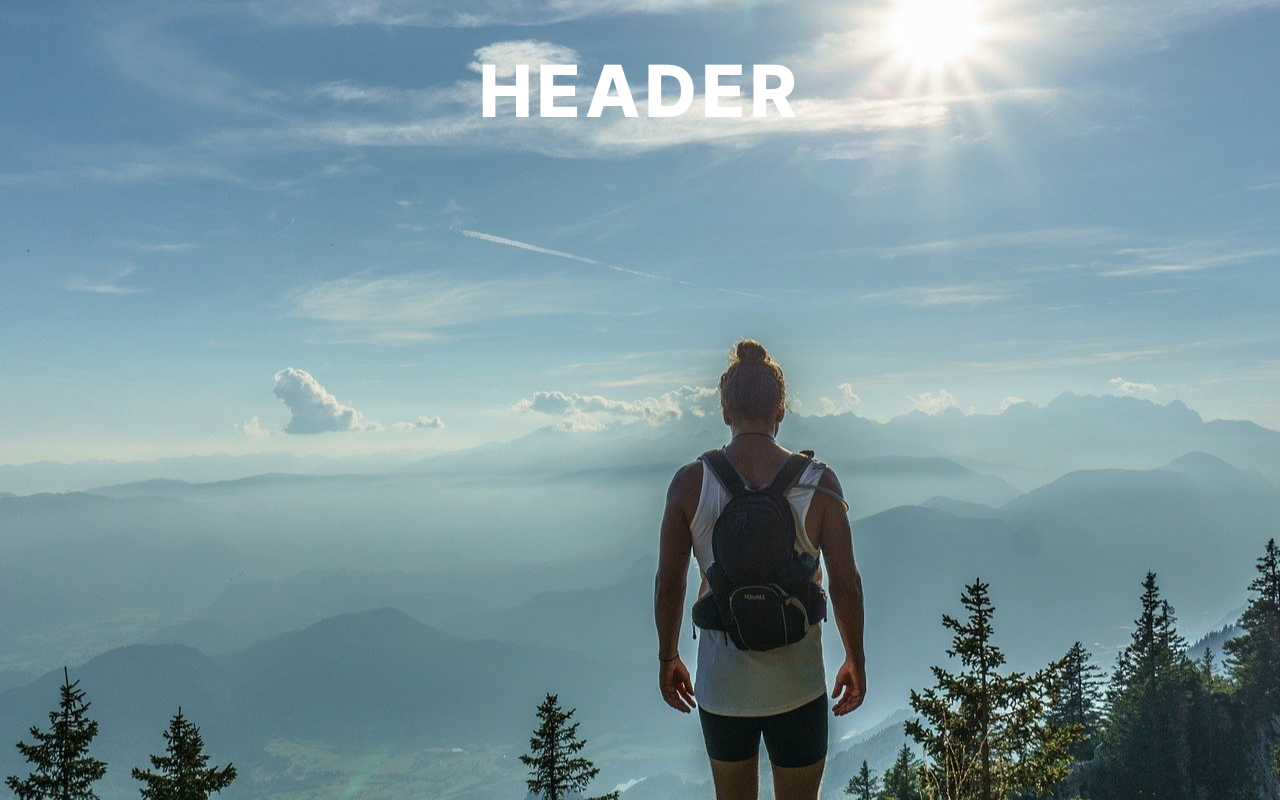
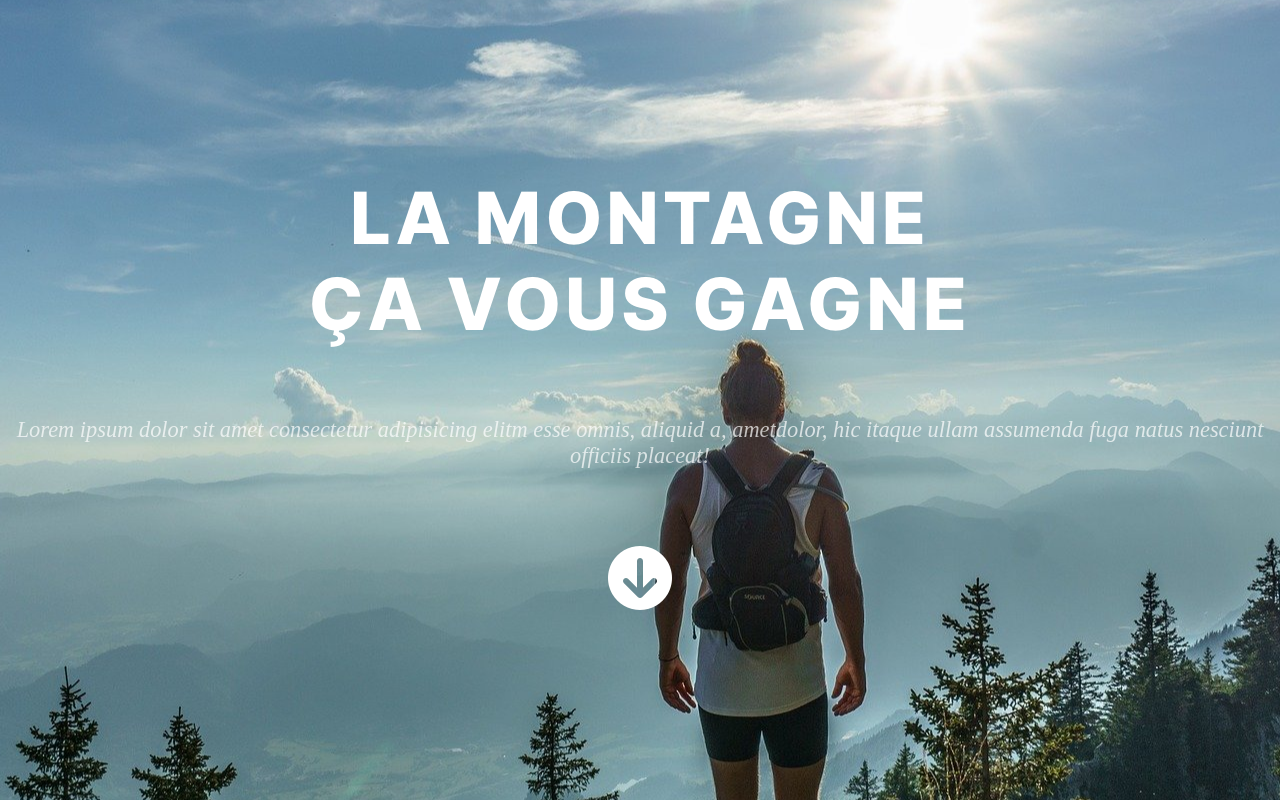
Before and after one commit to Arnaud293/React_App_Mountains, a React (Create React App) app: page / in a window 1280 px wide. Built offline with nearby package versions, Linux system fonts and the light colour scheme; a web font is replaced by a local one.

Commit message:
add base structure for header

```diff
--- a/src/components/Header.js
+++ b/src/components/Header.js
@@ -1,9 +1,22 @@
+
 import React from 'react';
+import Nav from './Nav';
+
 
 const Header = () => {
     return (
         <div>
-            <h1>header</h1>
+            <header>
+        <div className="header-top">
+            <h1>La Montagne <br/> ça vous gagne</h1>
+            <p>Lorem ipsum dolor sit amet consectetur adipisicing elitm esse omnis, aliquid a, ametdolor, hic itaque ullam assumenda fuga natus nesciunt officiis placeat!</p>
+            <br/>
+            <br/>
+            <br/>
+            <i class="fa-solid fa-circle-arrow-down"></i>
+        </div>
+        <Nav />
+    </header>
         </div>
     );
 };
```
